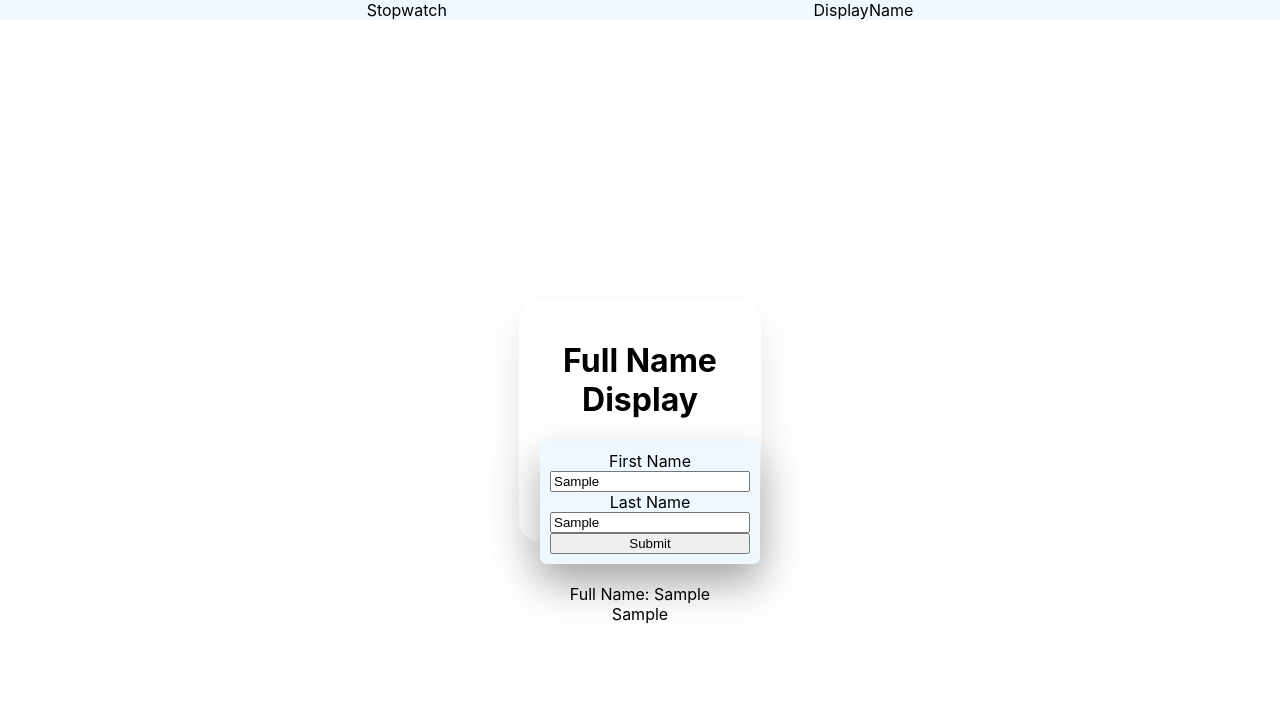
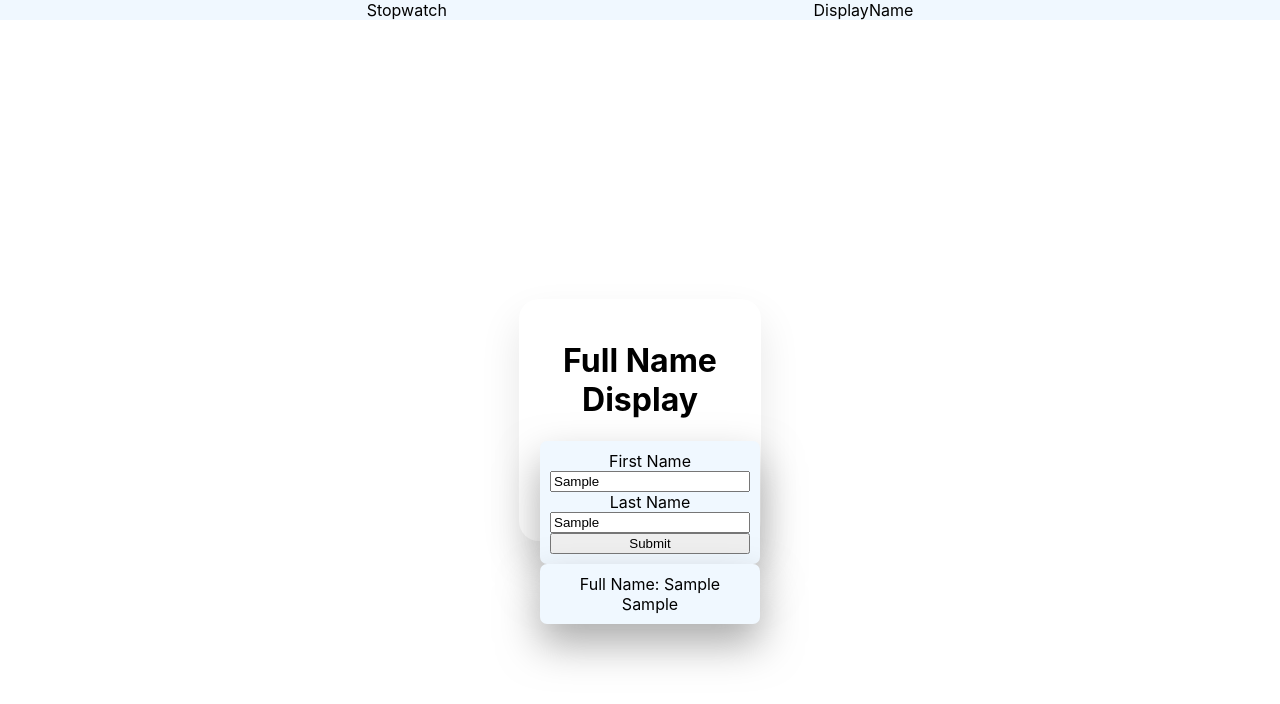
Before and after one commit to Sujitpandey1409/XStopwatch-, a React (Create React App) app: page /displayName in a window 1280 px wide. Both pictures are taken after typing "Sample", "Sample" into the empty fields and a click on the button "Submit". Shown: the top 704 px of the page. Built offline with nearby package versions, Linux system fonts and the light colour scheme.

Commit message:
modification with adding nav

```diff
--- a/src/Pages/FullNameDisplay.jsx
+++ b/src/Pages/FullNameDisplay.jsx
@@ -22,8 +22,7 @@ const FullNameDisplay = () => {
         <input type="text" id="Lname" onChange={(e) => {setLname(e.target.value)}}></input>
         <button type="submit" onClick={handleSubmit}>Submit</button>
       </form>
-      <br />
-      {fullName && <>Full Name: {fullName}</> }
+      {fullName && <div className="form">Full Name: {fullName}</div> }
     </div>
   );
 };
```
